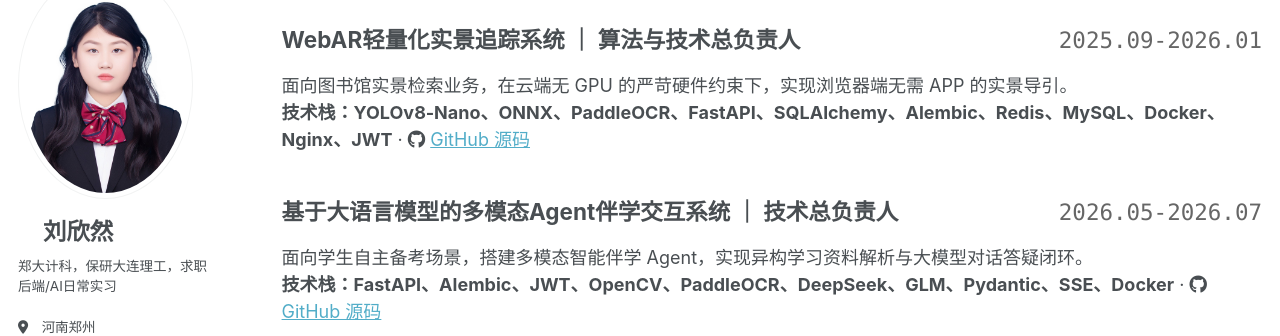
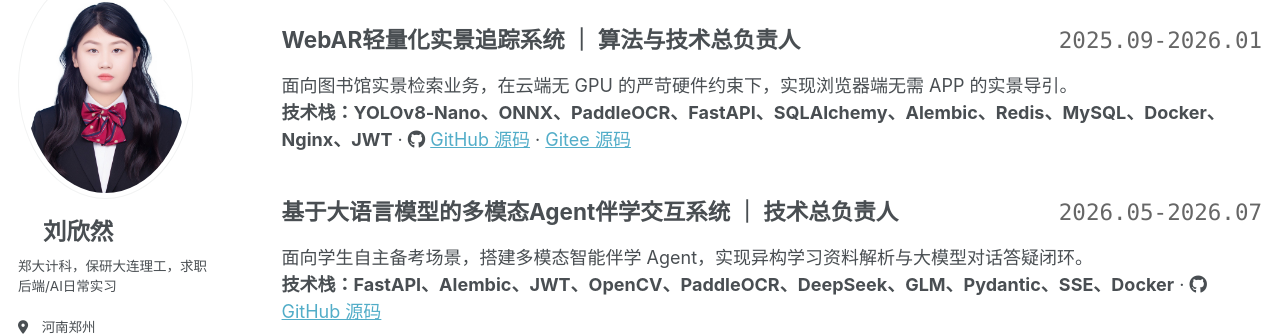
Before and after one commit to Linsensn/Linsensn.github.io, a Jekyll site: the page built from _pages/about.md, in a window 1280 px wide and 900 px high, scrolled down 804 px. Shown: the part 131-467 px from the top of the window. Built offline with Jekyll 4.4.1, drawn with Linux system fonts in a browser that asks for light colours; comment, search, counter and statistics services are not loaded; a style sheet for code colours, icons or effects is not loaded.

Commit message:
Update about.md

```diff
--- a/_pages/about.md
+++ b/_pages/about.md
@@ -53,7 +53,7 @@ redirect_from:
 </h2>
 
 面向图书馆实景检索业务，在云端无 GPU 的严苛硬件约束下，实现浏览器端无需 APP 的实景导引。<br>
-**技术栈：YOLOv8‑Nano、ONNX、PaddleOCR、FastAPI、SQLAlchemy、Alembic、Redis、MySQL、Docker、Nginx、JWT** · <i class="fab fa-github"></i> [GitHub 源码](https://github.com/Linsensn/bookway)
+**技术栈：YOLOv8‑Nano、ONNX、PaddleOCR、FastAPI、SQLAlchemy、Alembic、Redis、MySQL、Docker、Nginx、JWT** · <i class="fab fa-github"></i> [GitHub 源码](https://github.com/Linsensn/bookway) · [Gitee 源码](https://gitee.com/bookway-studio/bookway)
 
 <h2 style="display: flex; justify-content: space-between; align-items: baseline;">
   <span>基于大语言模型的多模态Agent伴学交互系统 ｜ 技术总负责人</span>
```
